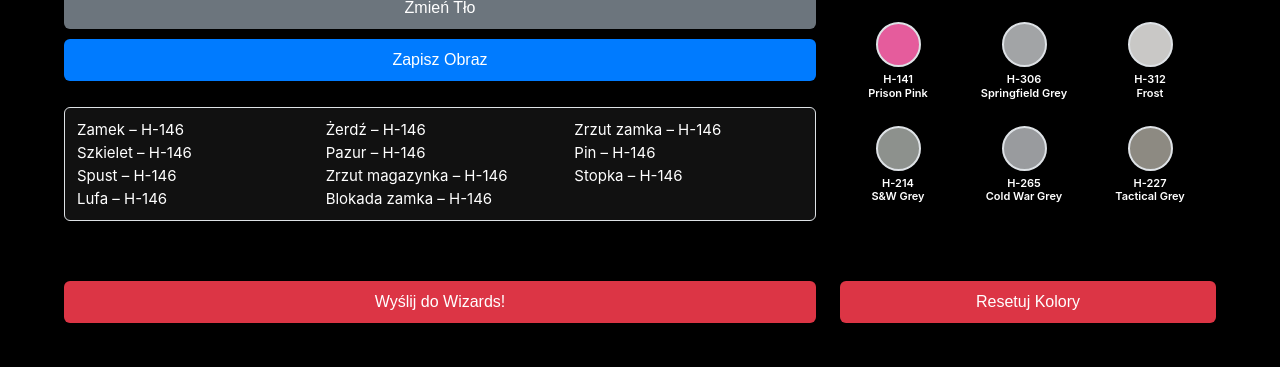
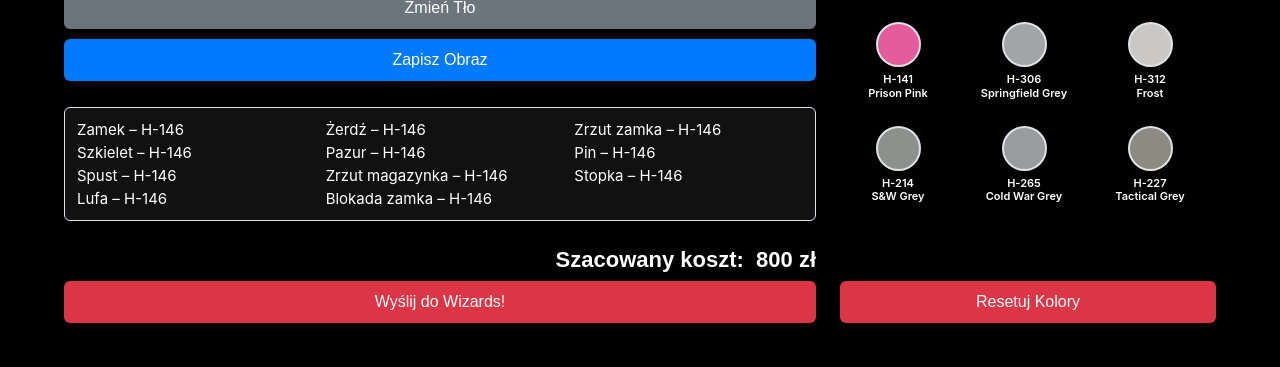
Before and after one commit to weaponwizardscom/glock19-viewer, a plain HTML site: page index.html in a window 1280 px wide. Shown: the part 635-1002 px from the top of the page. Drawn offline with Linux system fonts and the light colour scheme.

Commit message:
Update index.html

```diff
--- a/index.html
+++ b/index.html
@@ -57,7 +57,7 @@ body{font-family:-apple-system,BlinkMacSystemFont,"Segoe UI",Roboto,Helvetica,Ar
 .summary{border:1px solid var(--border);border-radius:6px;padding:12px;background:#111;margin-top:16px;color:var(--txt)}
 #summary-list{column-count:3;column-gap:20px}#summary-list div{break-inside:avoid;margin-bottom:4px;font-size:15px}
 
-#price{font-family:'Eurostile',sans-serif;font-size:22px;font-weight:900;text-align:right}
+#price{font-family:'Eurostile',sans-serif;font-size:22px;font-weight:900;text-align:right;color:#fff;}
 
 .modal{position:fixed;inset:0;background:#000a;display:flex;align-items:center;justify-content:center;z-index:1000}
 .modal.hidden{display:none}
```
